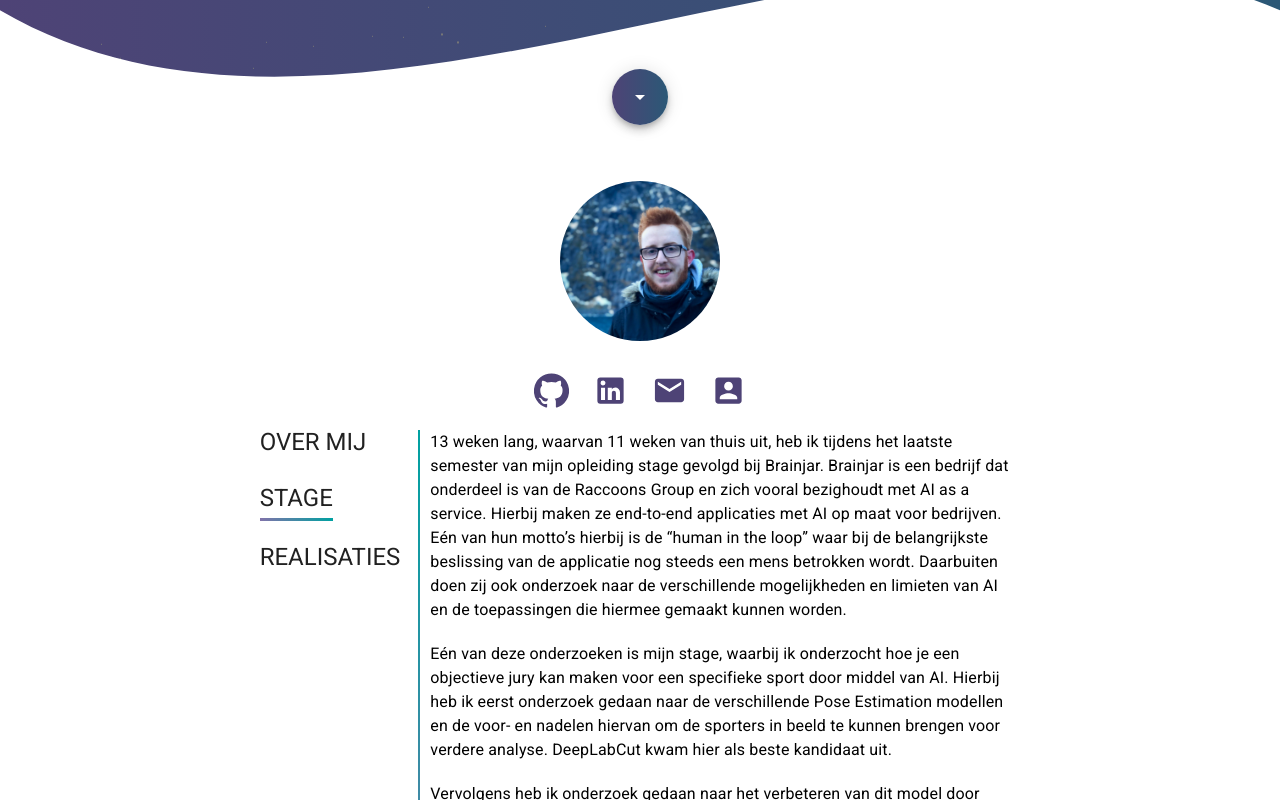
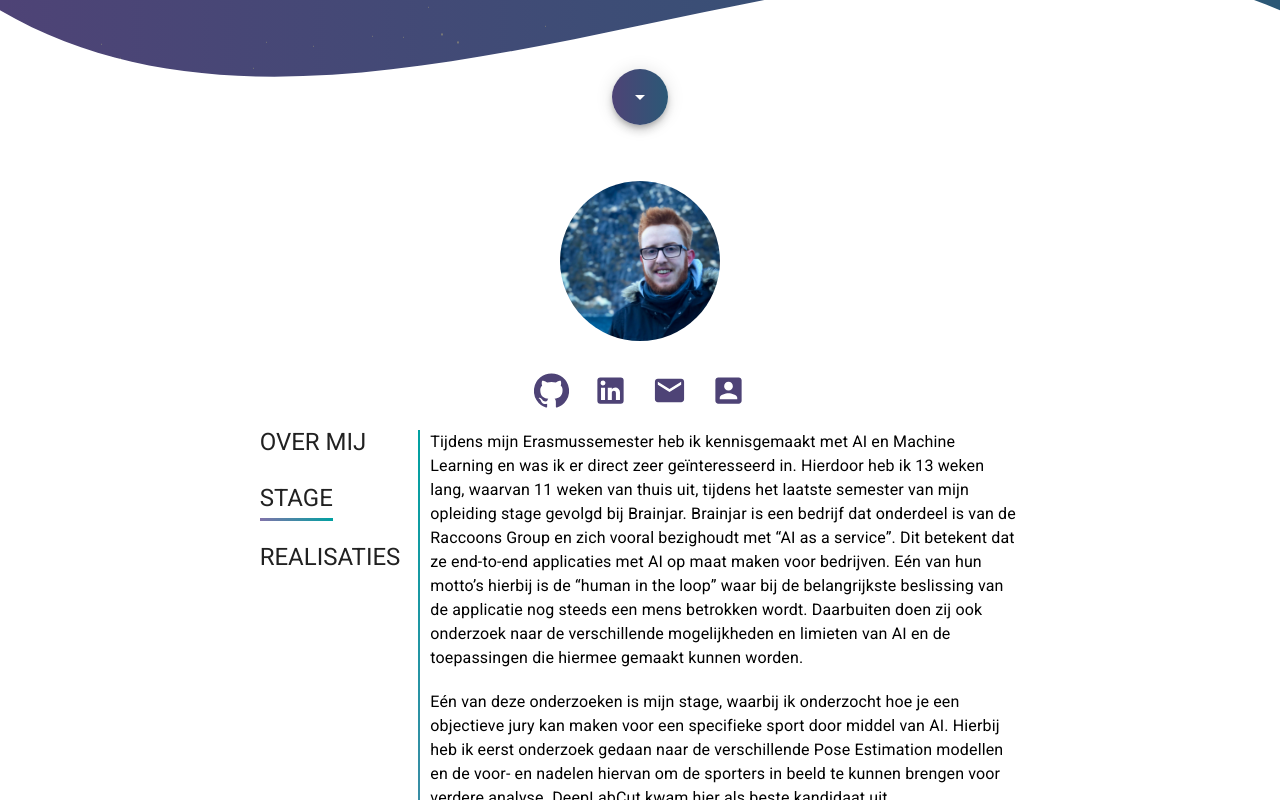
Before and after one commit to Wout-M/Portfolio-site, a React (Create React App) app: page / in a window 1280 px wide. Both pictures are taken after a click on the button "STAGE". Shown: the part 623-1423 px from the top of the page. Built offline with nearby package versions, Linux system fonts and the light colour scheme.

Commit message:
Verbetering text

```diff
--- a/src/views/Projects/projectData.js
+++ b/src/views/Projects/projectData.js
@@ -40,7 +40,7 @@ const tileData = [
 
     {
         img: { harrypotter },
-        title: "McG Bot",
+        title: "McGonagall Bot",
         category: categories.discordbot,
         text: [
             `Discord is een sociaal media platform waarmee mensen van over heel de wereld met elkaar kunnen chatten, bellen of videobellen.
--- a/src/views/Stage/Stage.js
+++ b/src/views/Stage/Stage.js
@@ -16,18 +16,20 @@ const Stage = () => {
     return (
         <Fragment>
             <Grid item className={classes.text}>
-                <Typography >
-                    13 weken lang, waarvan 11 weken van thuis uit, heb ik
-                    tijdens het laatste semester van mijn opleiding stage
+                <Typography>
+                    Tijdens mijn Erasmussemester heb ik kennisgemaakt met AI en
+                    Machine Learning en was ik er direct zeer geïnteresseerd in.
+                    Hierdoor heb ik 13 weken lang, waarvan 11 weken van thuis
+                    uit, tijdens het laatste semester van mijn opleiding stage
                     gevolgd bij Brainjar. Brainjar is een bedrijf dat onderdeel
-                    is van de Raccoons Group en zich vooral bezighoudt met AI as
-                    a service. Hierbij maken ze end-to-end applicaties met AI op
-                    maat voor bedrijven. Eén van hun motto’s hierbij is de
-                    “human in the loop” waar bij de belangrijkste beslissing van
-                    de applicatie nog steeds een mens betrokken wordt.
-                    Daarbuiten doen zij ook onderzoek naar de verschillende
-                    mogelijkheden en limieten van AI en de toepassingen die
-                    hiermee gemaakt kunnen worden.
+                    is van de Raccoons Group en zich vooral bezighoudt met “AI
+                    as a service”. Dit betekent dat ze end-to-end applicaties
+                    met AI op maat maken voor bedrijven. Eén van hun motto’s
+                    hierbij is de “human in the loop” waar bij de belangrijkste
+                    beslissing van de applicatie nog steeds een mens betrokken
+                    wordt. Daarbuiten doen zij ook onderzoek naar de
+                    verschillende mogelijkheden en limieten van AI en de
+                    toepassingen die hiermee gemaakt kunnen worden.
                 </Typography>
                 <br />
                 <Typography>
@@ -40,22 +42,22 @@ const Stage = () => {
                     kwam hier als beste kandidaat uit.
                 </Typography>
                 <br />
-                <Typography >
+                <Typography>
                     Vervolgens heb ik onderzoek gedaan naar het verbeteren van
                     dit model door bijvoorbeeld post-processing van de data.
                     Hierbij worden fouten die door het model gemaakt zijn uit de
                     data gehaald en aangepast. Ook heb ik een webapplicatie
-                    gebouwd waarbij de klant zelf video’s kon laten analyseren
+                    gebouwd waarbij de klant zelf video’s kan laten analyseren
                     door het model.
                 </Typography>
                 <br />
-                <Typography variant="body2">
+                <Typography>
                     Ten slotte heb ik onderzoek gedaan naar de mogelijkheid om
                     een score te geven aan één specifieke oefening door middel
                     van een AI model dat de eerder genoemde data analyseert.
                 </Typography>
                 <br />
-                <Typography variant="body2">
+                <Typography>
                     Hieronder vindt u de documenten die ik in het kader van mijn
                     stage heb gemaakt en die dieper ingaan op bepaalde aspecten
                     hiervan:
```
